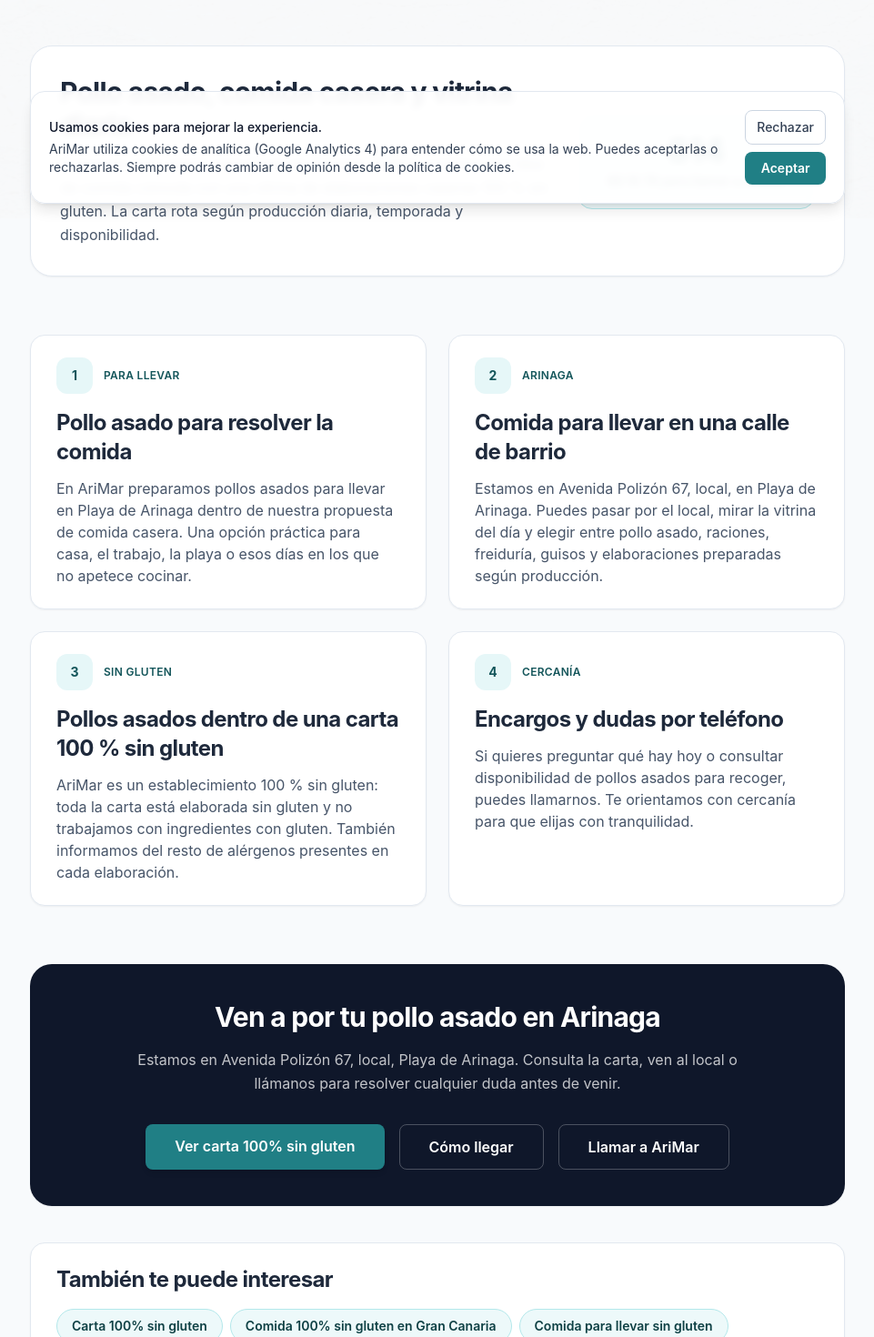
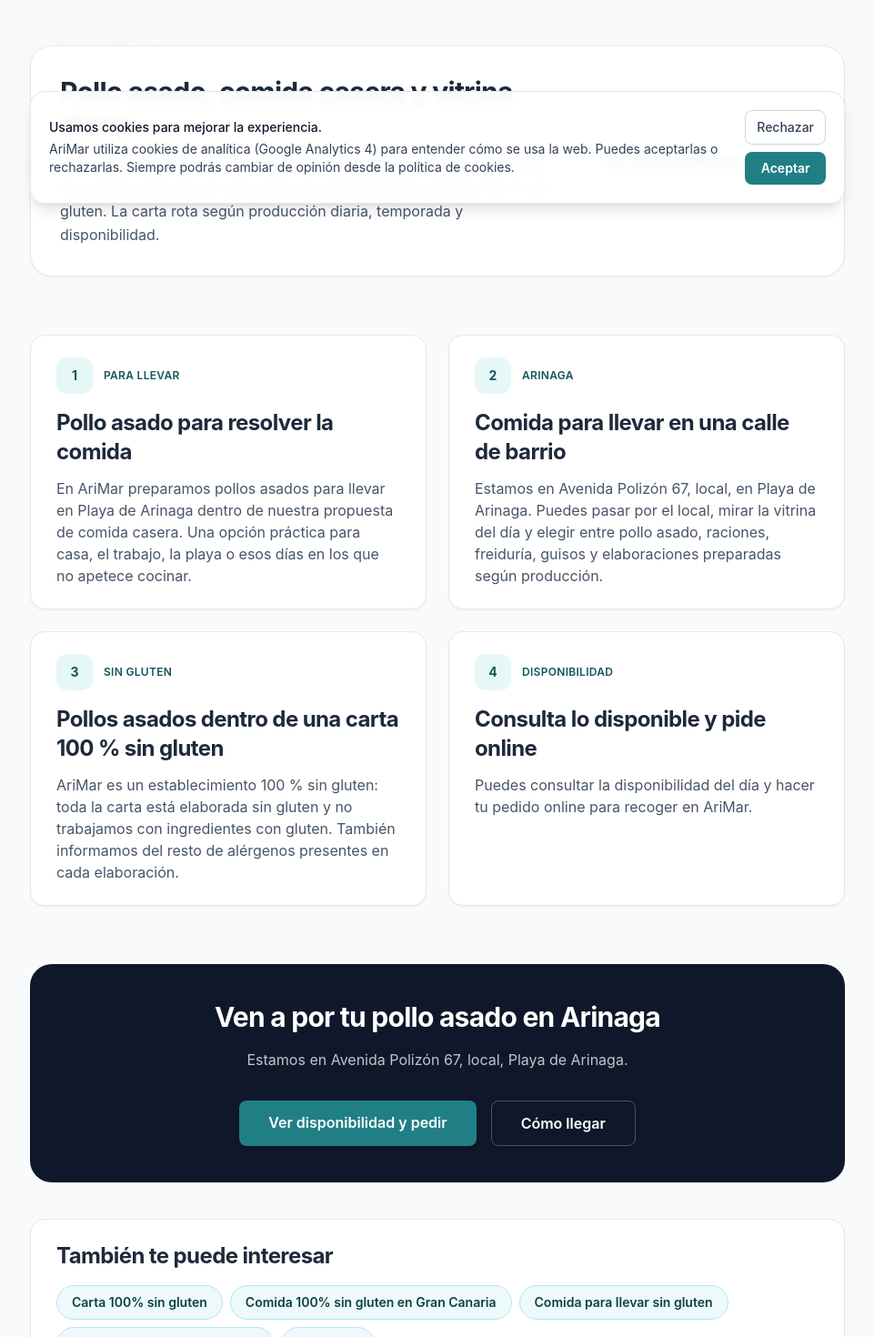
Before and after one commit to talaverilla85/ArimarWeb, a Next.js app: page /pollos-asados-arinaga in a window 1280 px wide. Shown: the part 560-2030 px from the top of the page at 91% size, without its empty margins (159-1120 px from the left). Built offline with nearby package versions, Linux system fonts and the light colour scheme.

Commit message:
Improve pollos asados order CTA

```diff
--- a/app/pollos-asados-arinaga/page.tsx
+++ b/app/pollos-asados-arinaga/page.tsx
@@ -37,9 +37,9 @@
     text: 'AriMar es un establecimiento 100 % sin gluten: toda la carta está elaborada sin gluten y no trabajamos con ingredientes con gluten. También informamos del resto de alérgenos presentes en cada elaboración.',
   },
   {
-    eyebrow: 'Cercanía',
-    title: 'Encargos y dudas por teléfono',
-    text: 'Si quieres preguntar qué hay hoy o consultar disponibilidad de pollos asados para recoger, puedes llamarnos. Te orientamos con cercanía para que elijas con tranquilidad.',
+    eyebrow: 'Disponibilidad',
+    title: 'Consulta lo disponible y pide online',
+    text: 'Puedes consultar la disponibilidad del día y hacer tu pedido online para recoger en AriMar.',
   },
 ]
 
@@ -116,10 +116,12 @@
                 temporada y disponibilidad.
               </p>
             </div>
-            <div className="rounded-2xl bg-primary-50/70 border border-primary-100 px-5 py-5 text-center">
-              <p className="text-4xl font-bold text-primary-700">614</p>
-              <p className="mt-1 text-sm font-semibold text-slate-700">88 16 78 para llamar a AriMar</p>
-            </div>
+            <Link
+              href="/hoy"
+              className="rounded-2xl bg-primary-50/70 border border-primary-100 px-5 py-6 text-center font-bold text-primary-800 hover:bg-primary-100 transition-colors focus-visible:outline-none focus-visible:ring-2 focus-visible:ring-primary-500 focus-visible:ring-offset-2"
+            >
+              Ver disponibilidad y pedir
+            </Link>
           </div>
         </section>
 
@@ -147,15 +149,14 @@
               Ven a por tu pollo asado en Arinaga
             </h2>
             <p className="text-white/75 mb-8 leading-relaxed">
-              Estamos en {siteConfig.address.street}, {siteConfig.address.locality}. Consulta la carta, ven al local
-              o llámanos para resolver cualquier duda antes de venir.
+              Estamos en {siteConfig.address.street}, {siteConfig.address.locality}.
             </p>
             <div className="flex flex-col sm:flex-row gap-4 justify-center">
               <Link
                 href="/hoy"
                 className="inline-flex justify-center px-8 py-3 bg-primary-500 text-white text-sm md:text-base font-semibold rounded-lg hover:bg-primary-600 transition-colors shadow-md"
               >
-                Ver carta 100% sin gluten
+                Ver disponibilidad y pedir
               </Link>
               <Link
                 href="/contacto"
@@ -163,12 +164,6 @@
               >
                 Cómo llegar
               </Link>
-              <a
-                href={`tel:${siteConfig.whatsappPhoneE164}`}
-                className="inline-flex justify-center px-8 py-3 border border-white/25 text-white text-sm md:text-base font-semibold rounded-lg hover:bg-white/10 transition-colors"
-              >
-                Llamar a AriMar
-              </a>
             </div>
           </div>
         </section>
```
